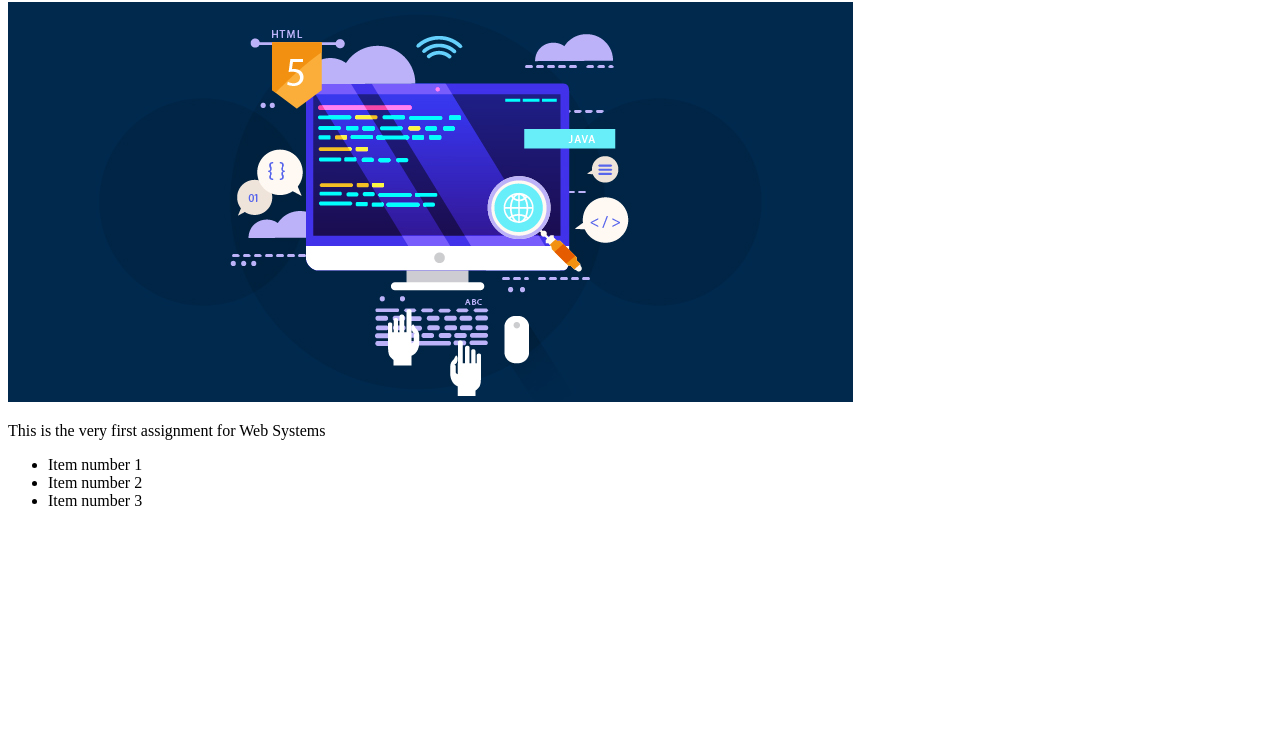
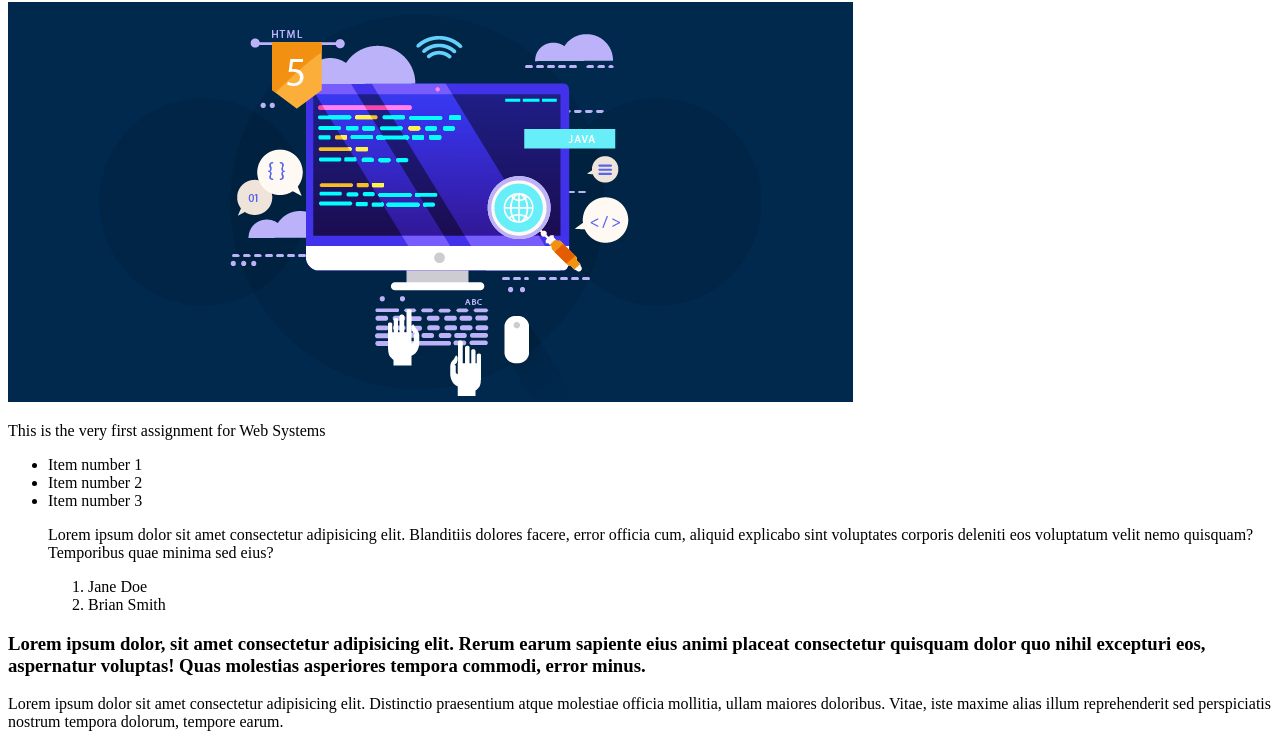
Before and after one commit to jvelas00/project2, a plain HTML site: page index.html in a window 1280 px wide. Shown: the part 125-872 px from the top of the page. Before the commit the page ends 800 px from the top, so only its background shows below. Drawn offline with Linux system fonts and the light colour scheme.

Commit message:
added elements

```diff
--- a/index.html
+++ b/index.html
@@ -14,7 +14,15 @@
       <li>Item number 1</li>
       <li>Item number 2</li>
       <li>Item number 3</li>
+      <p>Lorem ipsum dolor sit amet consectetur adipisicing elit. Blanditiis dolores facere, error officia cum, aliquid explicabo sint voluptates corporis deleniti eos voluptatum velit nemo quisquam? Temporibus quae minima sed eius?</p>
+      <ol>
+        <li>Jane Doe</li>
+        <li>Brian Smith</li>
+      </ol>
+
   </ul>
+  <h3>Lorem ipsum dolor, sit amet consectetur adipisicing elit. Rerum earum sapiente eius animi placeat consectetur quisquam dolor quo nihil excepturi eos, aspernatur voluptas! Quas molestias asperiores tempora commodi, error minus.</h3>
+  <p>Lorem ipsum dolor sit amet consectetur adipisicing elit. Distinctio praesentium atque molestiae officia mollitia, ullam maiores doloribus. Vitae, iste maxime alias illum reprehenderit sed perspiciatis nostrum tempora dolorum, tempore earum.</p>
 
 </body>
 </html>
```
